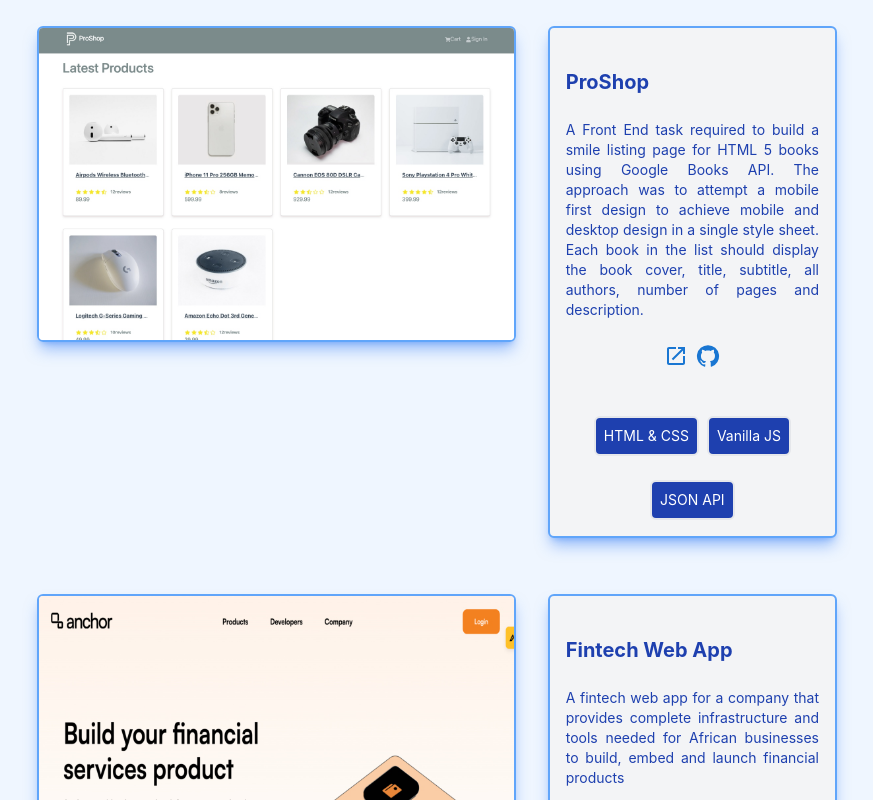
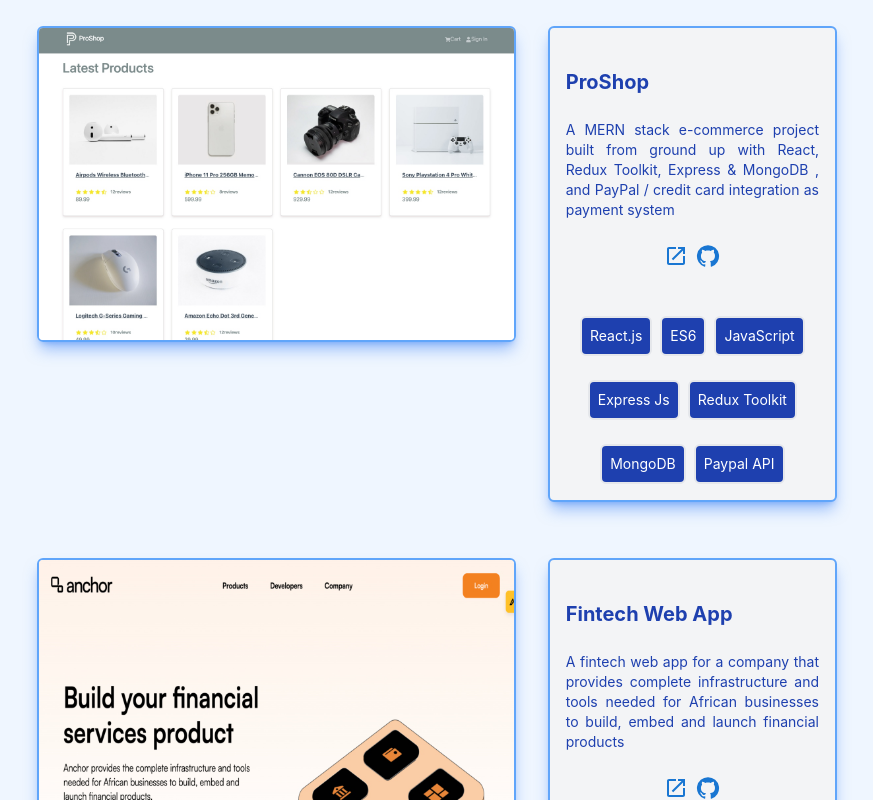
Before and after one commit to olalemi/portfolio, a React (Create React App) app: page / in a window 1280 px wide. Shown: the part 720-1520 px from the top of the page, without its empty margins (203-1076 px from the left). Built offline with nearby package versions, Linux system fonts and the light colour scheme.

Commit message:
updated projects

```diff
--- a/src/components/SectionList.js
+++ b/src/components/SectionList.js
@@ -5,17 +5,24 @@
     id: 0,
     projectName: 'ProShop',
     description:
-      'A Front End task required to build  a smile listing page for HTML 5 books using Google Books API. The approach was to attempt a mobile first design to achieve mobile and desktop design in a single style sheet. Each book in the list should display the book cover, title, subtitle, all authors, number of pages and description.',
-    techUsed: ['HTML & CSS', 'Vanilla JS', 'JSON API'],
+      'A MERN stack e-commerce project built from ground up with React, Redux Toolkit, Express & MongoDB , and  PayPal / credit card integration as payment system',
+    techUsed: [
+      'React.js',
+      'ES6',
+      'JavaScript',
+      'Express Js',
+      'Redux Toolkit',
+      'MongoDB',
+      'Paypal API',
+    ],
+
     projectImage: require('../assets/images/proshop.jpg'),
     urlLink: function () {
-      const url = (event) =>
-        window.open('https://github.com/olalemi/proshop');
+      const url = (event) => window.open('https://github.com/olalemi/proshop');
       return url;
     },
     githubLink: function () {
-      const url = (event) =>
-        window.open('https://github.com/olalemi/proshop');
+      const url = (event) => window.open('https://github.com/olalemi/proshop');
       return url;
     },
   },
@@ -46,6 +53,7 @@
       'React.js',
       'TypeSript',
       'ES6',
+      'MongoDB',
       'Node.js',
       'Express Js',
       'Socket.IO',
@@ -73,6 +81,7 @@
       'TypeSript',
       'ES6',
       'Node.js',
+      'MongoDB',
       'Express Js',
       'Chakra UI',
     ],
@@ -82,8 +91,7 @@
       return url;
     },
     githubLink: function () {
-      const url = (event) =>
-        window.open('https://github.com/olalemi');
+      const url = (event) => window.open('https://github.com/olalemi');
       return url;
     },
   },
```
